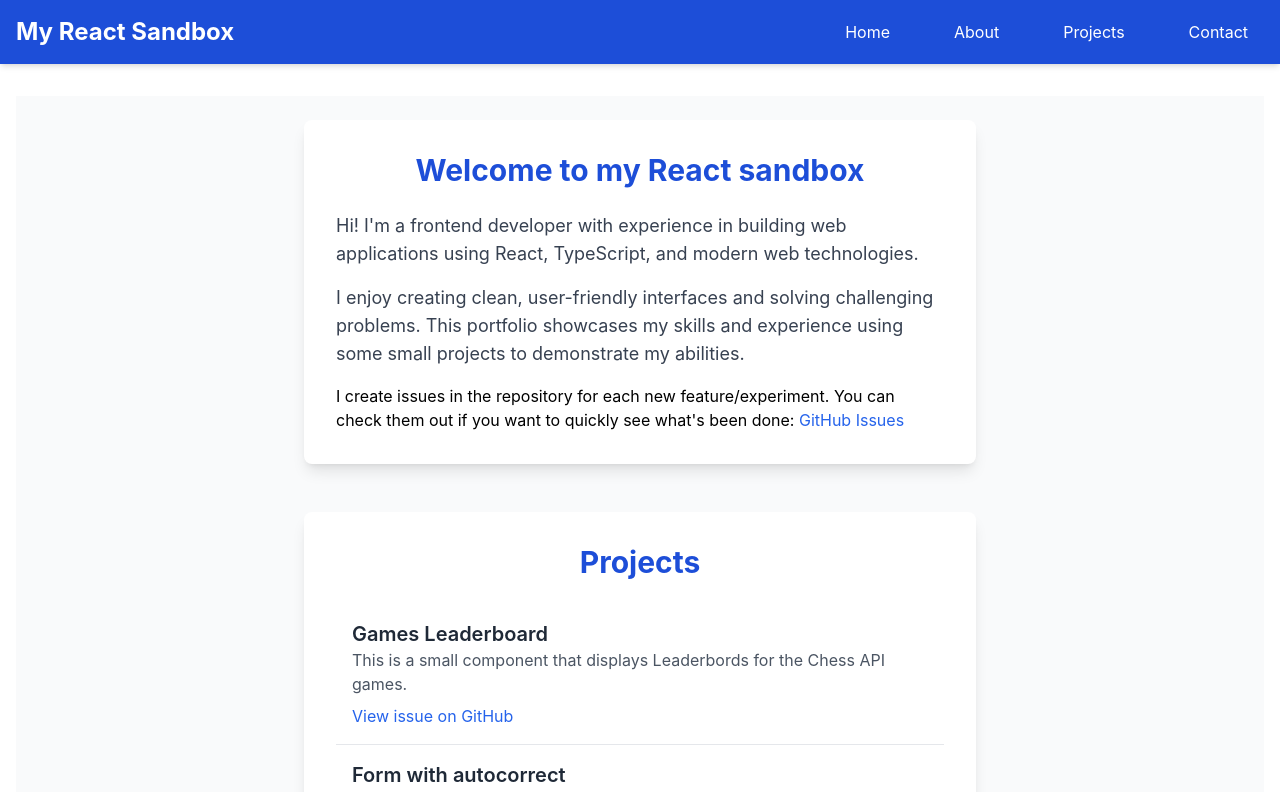
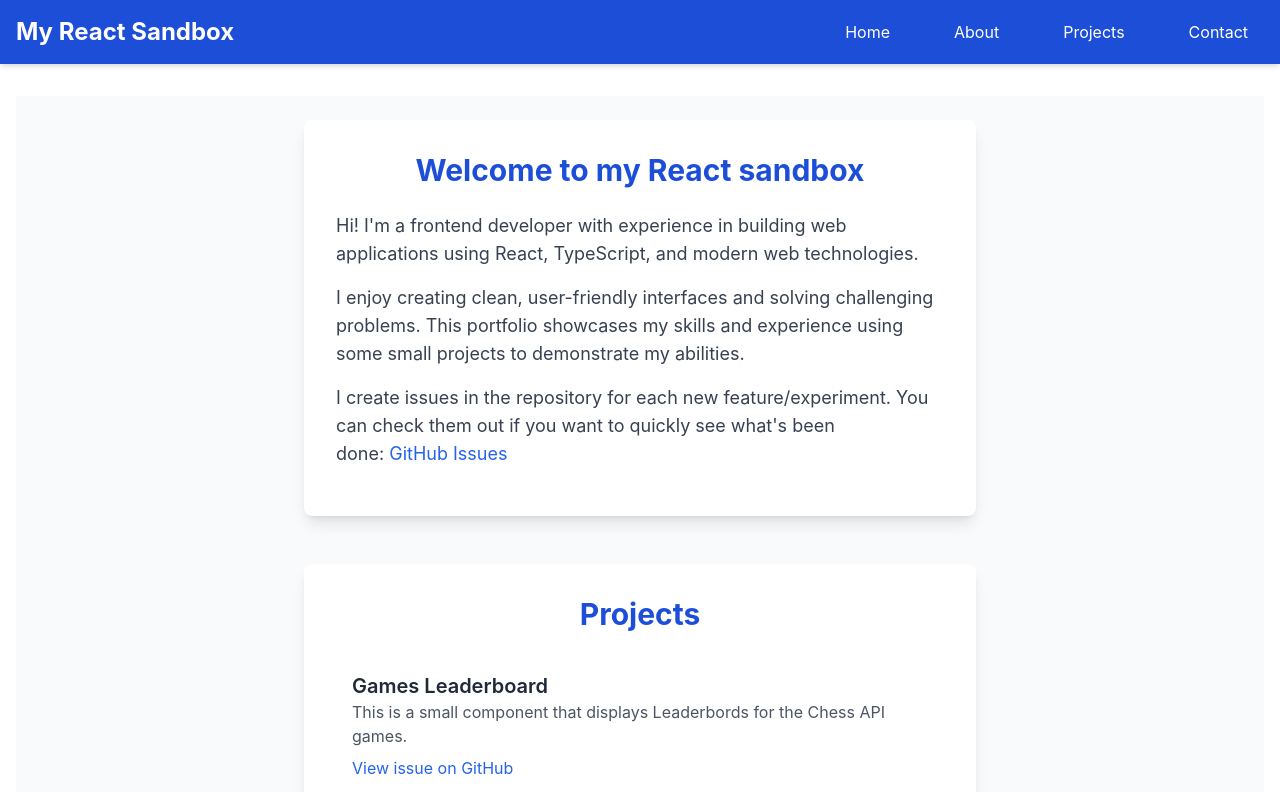
Before and after one commit to krem13/React_playground, a React (Create React App) app: page / in a window 1280 px wide. Shown: the top 792 px of the page. Built offline with nearby package versions, Linux system fonts and the light colour scheme.

Commit message:
fix: text style

```diff
--- a/src/pages/About.tsx
+++ b/src/pages/About.tsx
@@ -16,7 +16,7 @@ export default function About() {
           challenging problems. This portfolio showcases my skills and
           experience using some small projects to demonstrate my abilities.
         </p>
-        <p>
+        <p className="text-gray-700 text-lg mb-4">
           I create issues in the repository for each new feature/experiment. You
           can check them out if you want to quickly see what's been
           done:&nbsp;
```
